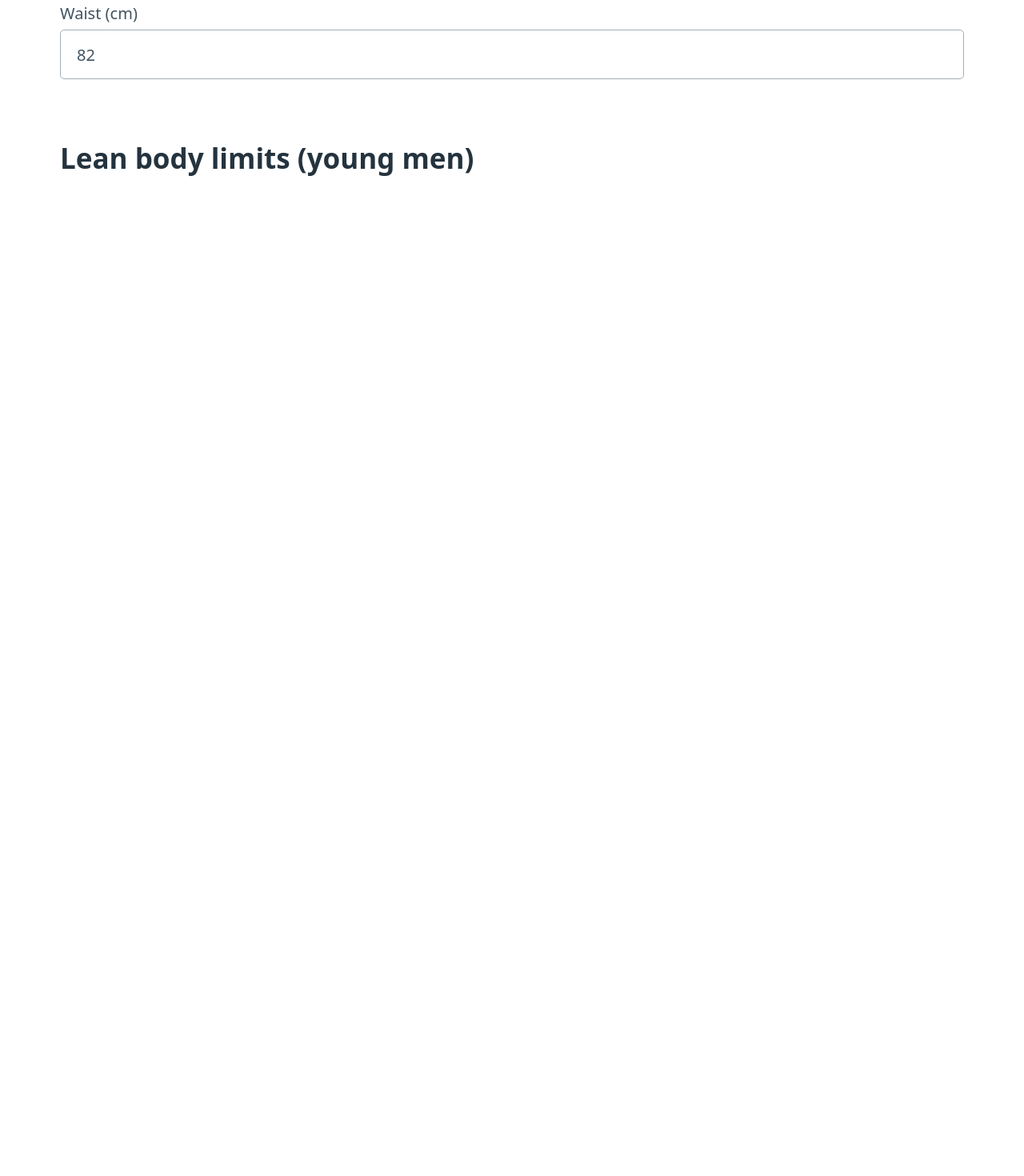
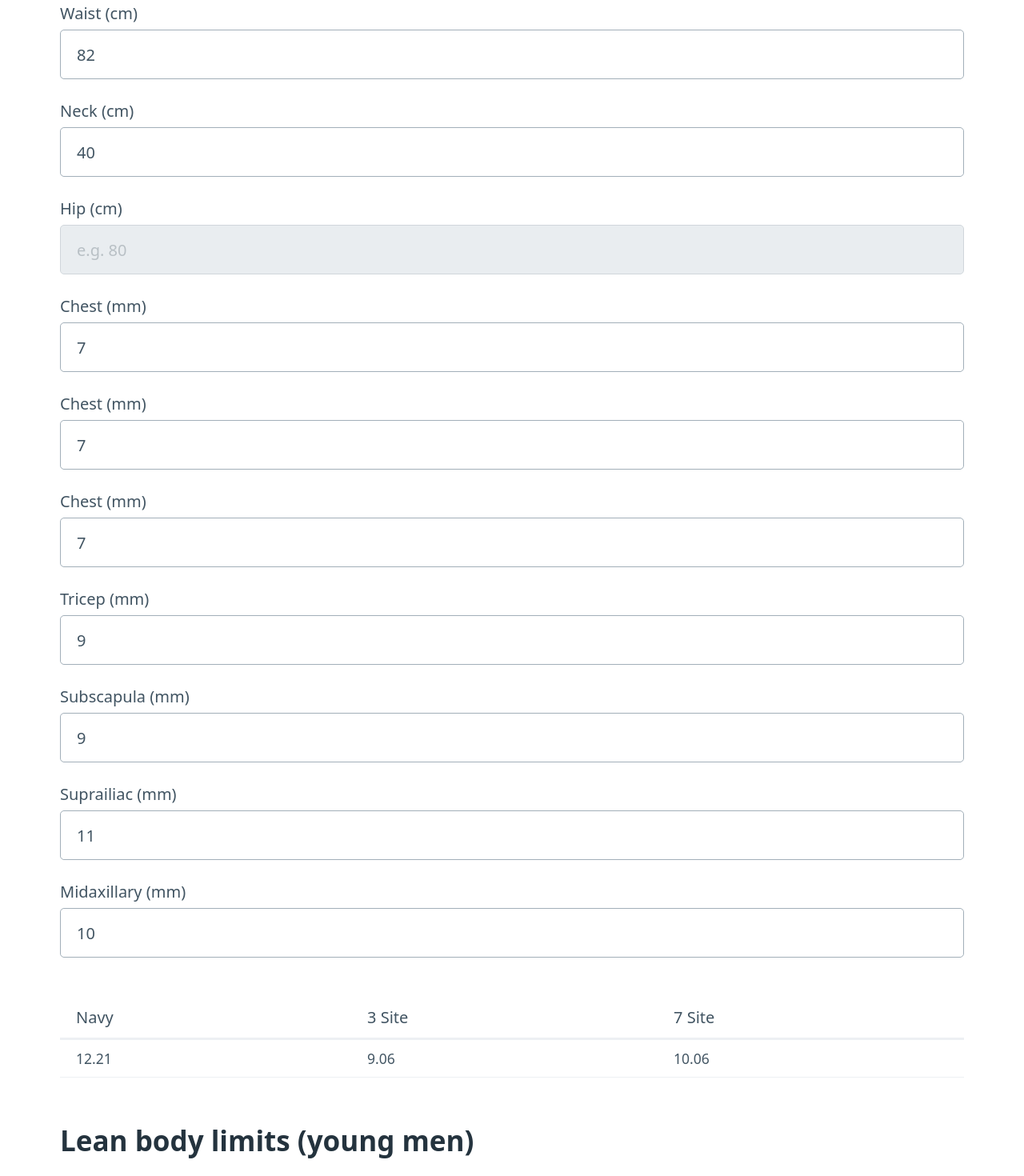
Before and after one commit to nutratech/web.2023, a SvelteKit app: page /calculators in a window 1280 px wide. Shown: the part 2900-4370 px from the top of the page at 80% size. Before the commit the page ends 3177 px from the top, so only its background shows below. Built offline with nearby package versions, Linux system fonts and the light colour scheme.

Commit message:
body fat form complete

```diff
--- a/src/routes/calculators/+page.svelte
+++ b/src/routes/calculators/+page.svelte
@@ -77,9 +77,31 @@
 	let bfNeck: number | null = 40;
 	let bfHip: number | null = null;
 
+	let bfSkinFoldChest: number | null = 7;
+	let bfSkinFoldAbdominal: number | null = 13;
+	let bfSkinFoldThigh: number | null = 10;
+	let bfSkinFoldTricep: number | null = 9;
+	let bfSkinFoldSubscapula: number | null = 9;
+	let bfSkinFoldSuprailiac: number | null = 11;
+	let bfSkinFoldMidaxillary: number | null = 10;
+
 	function updateTableBf() {
 		// attempt to calculate
-		bfTableData = _calcBfTableData(gender, age, height, bfWaist, bfNeck, bfHip);
+		bfTableData = _calcBfTableData(
+			gender,
+			age,
+			height,
+			bfWaist,
+			bfNeck,
+			bfHip,
+			bfSkinFoldChest,
+			bfSkinFoldAbdominal,
+			bfSkinFoldThigh,
+			bfSkinFoldTricep,
+			bfSkinFoldSubscapula,
+			bfSkinFoldSuprailiac,
+			bfSkinFoldMidaxillary
+		);
 	}
 
 	// Call once to initialize table
@@ -253,7 +275,7 @@
 				max="275"
 				placeholder="e.g. 180"
 				bind:value={height}
-				on:input={updateTableBmr}
+				on:input={updateTableBf}
 			/>
 		</label>
 		<label>
@@ -264,7 +286,7 @@
 				max="175"
 				placeholder="e.g. 25"
 				bind:value={age}
-				on:input={updateTableBmr}
+				on:input={updateTableBf}
 			/>
 		</label>
 		<label>
@@ -275,10 +297,131 @@
 				max="400"
 				placeholder="e.g. 90"
 				bind:value={bfWaist}
-				on:input={updateTableBmr}
+				on:input={updateTableBf}
+			/>
+		</label>
+		<label>
+			Neck (cm)
+			<input
+				type="number"
+				min="5"
+				max="90"
+				placeholder="e.g. 40"
+				bind:value={bfNeck}
+				on:input={updateTableBf}
+			/>
+		</label>
+		<label>
+			Hip (cm)
+			<!--suppress HtmlWrongAttributeValue -->
+			<input
+				disabled={gender === 'MALE'}
+				type="number"
+				min="15"
+				max="210"
+				placeholder="e.g. 80"
+				bind:value={bfHip}
+				on:input={updateTableBf}
+			/>
+		</label>
+		<!-- Three site values -->
+		<label>
+			Chest (mm)
+			<input
+				type="number"
+				min="2"
+				max="70"
+				placeholder="e.g. 20"
+				bind:value={bfSkinFoldChest}
+				on:input={updateTableBf}
+			/>
+		</label>
+		<label>
+			Chest (mm)
+			<input
+				type="number"
+				min="2"
+				max="70"
+				placeholder="e.g. 20"
+				bind:value={bfSkinFoldChest}
+				on:input={updateTableBf}
+			/>
+		</label>
+		<label>
+			Chest (mm)
+			<input
+				type="number"
+				min="2"
+				max="70"
+				placeholder="e.g. 20"
+				bind:value={bfSkinFoldChest}
+				on:input={updateTableBf}
+			/>
+		</label>
+		<!-- Seven site values -->
+		<label>
+			Tricep (mm)
+			<input
+				type="number"
+				min="2"
+				max="70"
+				placeholder="e.g. 20"
+				bind:value={bfSkinFoldTricep}
+				on:input={updateTableBf}
+			/>
+		</label>
+		<label>
+			Subscapula (mm)
+			<input
+				type="number"
+				min="2"
+				max="70"
+				placeholder="e.g. 20"
+				bind:value={bfSkinFoldSubscapula}
+				on:input={updateTableBf}
+			/>
+		</label>
+		<label>
+			Suprailiac (mm)
+			<input
+				type="number"
+				min="2"
+				max="70"
+				placeholder="e.g. 20"
+				bind:value={bfSkinFoldSuprailiac}
+				on:input={updateTableBf}
+			/>
+		</label>
+		<label>
+			Midaxillary (mm)
+			<input
+				type="number"
+				min="2"
+				max="70"
+				placeholder="e.g. 20"
+				bind:value={bfSkinFoldMidaxillary}
+				on:input={updateTableBf}
 			/>
 		</label>
 	</form>
+
+	<!-- Table -->
+	<table>
+		<thead>
+			<tr>
+				<th>Navy</th>
+				<th>3 Site</th>
+				<th>7 Site</th>
+			</tr>
+		</thead>
+		<tbody>
+			<tr>
+				{#each Object.values(bfTableData) as cell}
+					<td>{cell}</td>
+				{/each}
+			</tr>
+		</tbody>
+	</table>
 
 	<!--~~~~~~~~~~~~~~~~~~~~~~~~~~~~~~~~~~~~~~~~~~~~~~~~~~~~~~~~~~~~~~~~-->
 	<!-- Lean body limits -->
```
